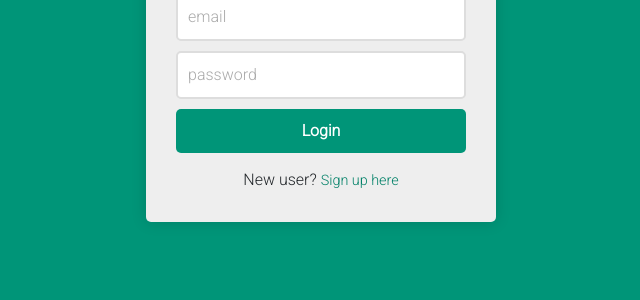
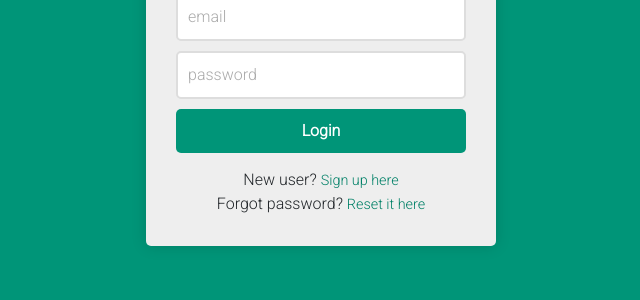
Before and after one commit to mkazemiv/super-duper-disco, a Flask app: template templates/sign-in.html in a window 1280 px wide. Shown: the part 280-580 px from the top of the page, without its empty margins (319-959 px from the left). Run offline with Flask 3, Linux system fonts and the light colour scheme; the template is opened without the code that fills it, so the values that code supplies are empty; some libraries are stand-ins or nearby versions.

Commit message:
added link to forgot password page

```diff
--- a/templates/sign-in.html
+++ b/templates/sign-in.html
@@ -32,6 +32,8 @@
             <button class="login-form__button" type="submit">Login</button>
             <div class="login-form__links">
                 New user? <a class="login-form__link" href="/sign-up">Sign up here</a>
+                <br>
+                Forgot password? <a class="login-form__link" href="/reset-password">Reset it here</a>
             </div>
         </div>
     </form>
```
